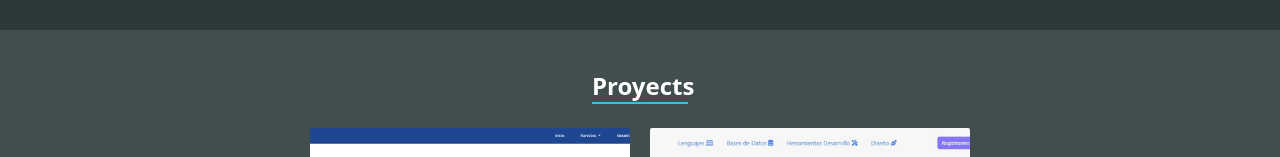
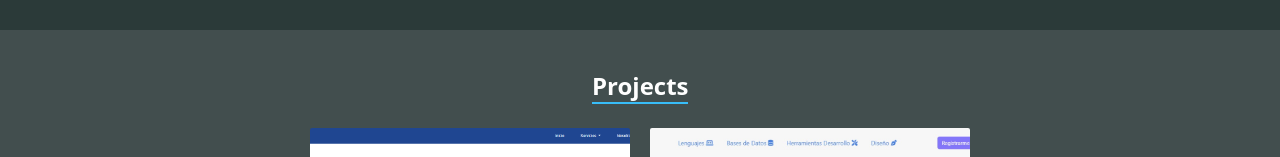
Before and after one commit to DanielRamirez1023/Daniel_Ramirez_G, a React (Create React App) app: page / in a window 1280 px wide. Shown: the part 2285-2442 px from the top of the page. Built offline with nearby package versions, Linux system fonts and the light colour scheme.

Commit message:
error solution

```diff
--- a/src/App.js
+++ b/src/App.js
@@ -4,7 +4,7 @@ import Nav from "./components/Nav";
 import Skills from "./components/Skills";
 import Studies from "./components/Studies";
 import "./App.css";
-import Proyects from "./components/Proyects";
+import Projects from "./components/Projects";
 import Footer from "./components/Footer";
 
 function App() {
@@ -16,7 +16,7 @@ function App() {
         <AboutMe />
         <Skills />
         <Studies />
-        <Proyects />
+        <Projects />
       </main>
       <Footer />
     </>
--- a/src/components/Proyects.jsx
+++ b/src/components/Projects.jsx
@@ -4,7 +4,7 @@ import SinergiaEducativa from "../images/sinergiaEducativa.png";
 import WikiTics from "../images/wikitics.jpeg";
 import EqsDotaciones from "../images/EQSdotaciones.png";
 import ApiGitHub from "../images/ApiGithub.png";
-function Proyects() {
+function Projects() {
   const proyects = [
     {
       UrlImage: SinergiaEducativa,
@@ -33,7 +33,7 @@ function Proyects() {
       id="proyects"
     >
       <h1 className="font-bold text-2xl mb-4  border-b-2 border-secondary w-24 m-auto ">
-        Proyects
+        Projects
       </h1>
       <div className="flex flex-row flex-wrap gap-1 justify-center sm:w-8/12 m-auto">
         {proyects.map((item, index) => (
@@ -44,4 +44,4 @@ function Proyects() {
   );
 }
 
-export default Proyects;
+export default Projects;
```
